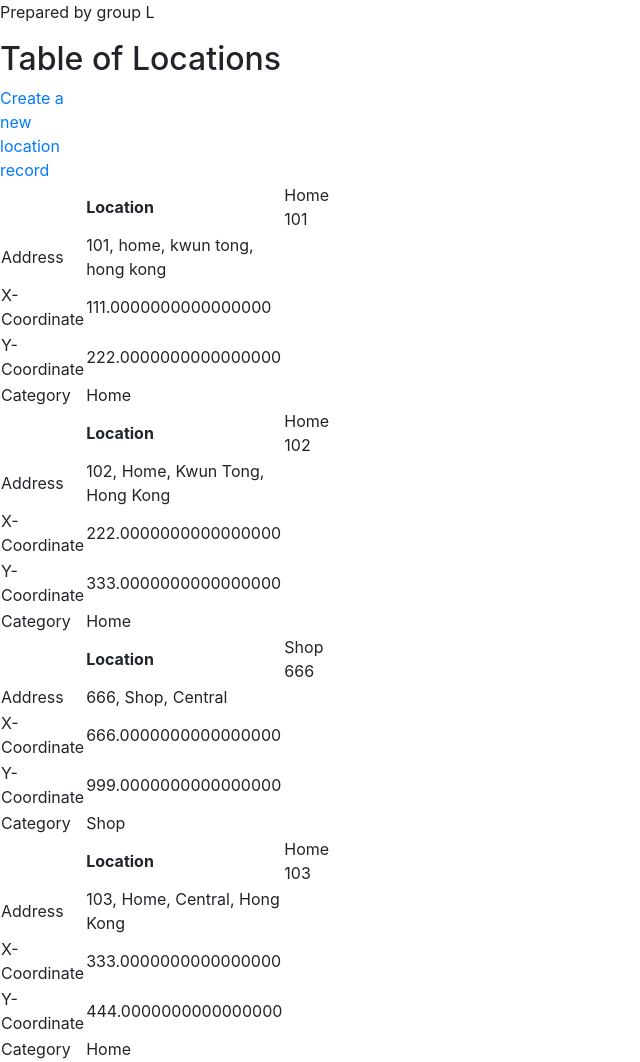
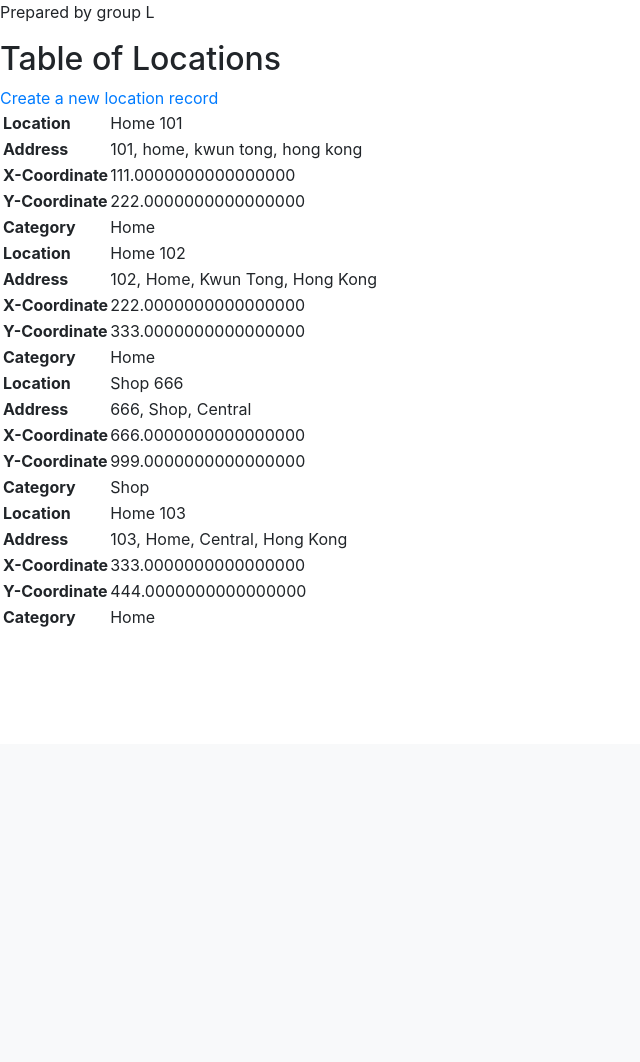
Before and after one commit to zupeter/trans19, a Django app: page /location/ in a window 1280 px wide. Shown: the part 56-1118 px from the top of the page, without its empty margins (0-640 px from the left). After the commit the page ends 683 px from the top, so only its background shows below. Run offline with Django 3.2, Linux system fonts and the light colour scheme; data comes from the database, SQL or seed files in the repository; some libraries are stand-ins or nearby versions.

Commit message:
added <th>

```diff
--- a/src/record/templates/location/detail.html
+++ b/src/record/templates/location/detail.html
@@ -3,7 +3,7 @@
 {% block content %}
 	<h2> Table of Locations</h2>
 	<div class="row">
-		<div class='col-1'>
+		<div class='col-12'>
 			<a href="create">Create a new location record</a>
 
 			<table>
@@ -13,19 +13,19 @@
 					<td>{{object.location}}</td>
 				</tr>
 				<tr>
-					<td>Address</td>
+					<td><th>Address</th></td>
 					<td>{{object.address}}</td>
 				</tr>
 				<tr>
-					<td>X-Coordinate</td>
+					<td><th>X-Coordinate</th></td>
 					<td>{{object.x_coord}}</td>
 				</tr>
 				<tr>
-					<td>Y-Coordinate</td>
+					<td><th>Y-Coordinate</th></td>
 					<td>{{object.y_coord}}</td>
 				</tr>
 				<tr>
-					<td>Category</td>
+					<td><th>Category</th></td>
 					<td>{{object.category}}</td>
 				</tr>
 				{% endfor %}
```
